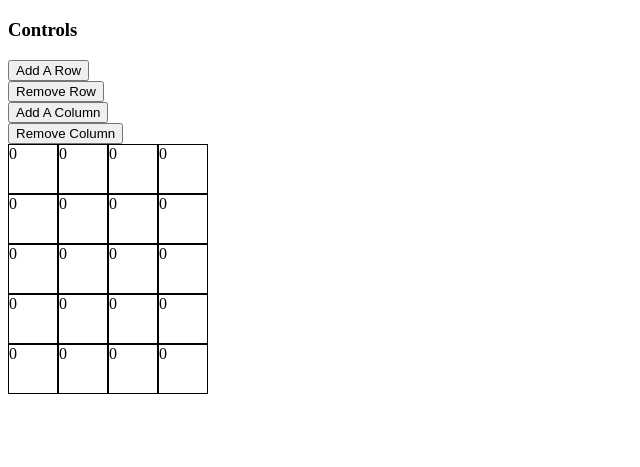
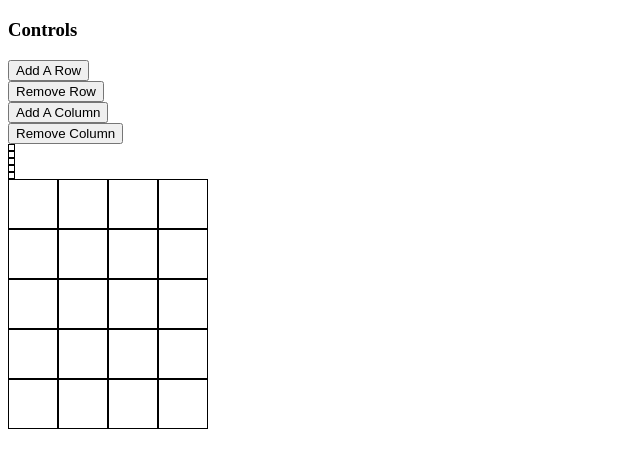
Before and after one commit to officiallyakshay/acme-pixels, a plain HTML site: page index.html in a window 1280 px wide. Shown: the part 61-528 px from the top of the page, without its empty margins (0-640 px from the left). Drawn offline with Linux system fonts and the light colour scheme.

Commit message:
starting color buttons

```diff
--- a/index.html
+++ b/index.html
@@ -9,6 +9,11 @@
 		#grid > div > div {
 			width: 3rem;
 			height: 3rem;
+			border: solid 1px black;
+		}
+		#colorButtons > div {
+			width: 5px;
+			height: 5px;
 			border: solid 1px black;
 		}
 		.red {
@@ -36,10 +41,24 @@
 		</div>
 	</form>
 
+	<div id='colorButtons'>
+	</div>
+
 	<div id='grid'>
 	</div>
 
 	<script>
+
+		const colors = ["red", "blue", "green", "yellow", "dodgerBlue"];
+
+		const colorButtons = document.getElementById("colorButtons");
+
+		function renderColorButtons () {
+			colorButtons.innerHTML = colors.map((color) => {
+				return `<div> </div>`}).join('');
+		}
+
+		renderColorButtons();
 
 		function generateGrid(r, c) {
 			const rows = [];
@@ -47,7 +66,7 @@
 				const row = [];
 				rows.push(row);
 				for (let j = 0; j < c; j++) {
-					row.push(0)
+					row.push('')
 				}
 			}
 			return rows;
@@ -66,10 +85,8 @@
 		}
 
 		grid.addEventListener('click', (ev) => {
-			const row = [...ev.target.parentNode.children].indexOf(ev.target);
-			const column = [...ev.target.parentNode.parentNode.children].indexOf(ev.target);
-			console.log(row);
-			console.log(column);
+			const column = [...ev.target.parentNode.children].indexOf(ev.target);
+			const row = [...ev.target.parentNode.parentNode.children].indexOf(ev.target.parentNode);
 			ev.target.classList.toggle('red');
 		});
 
```
